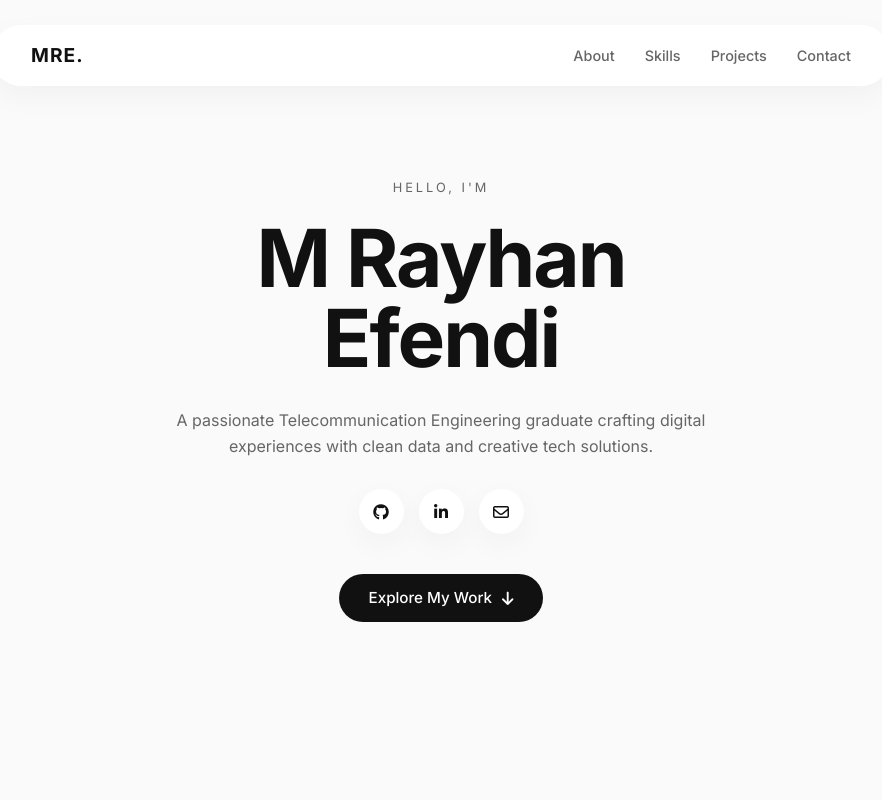
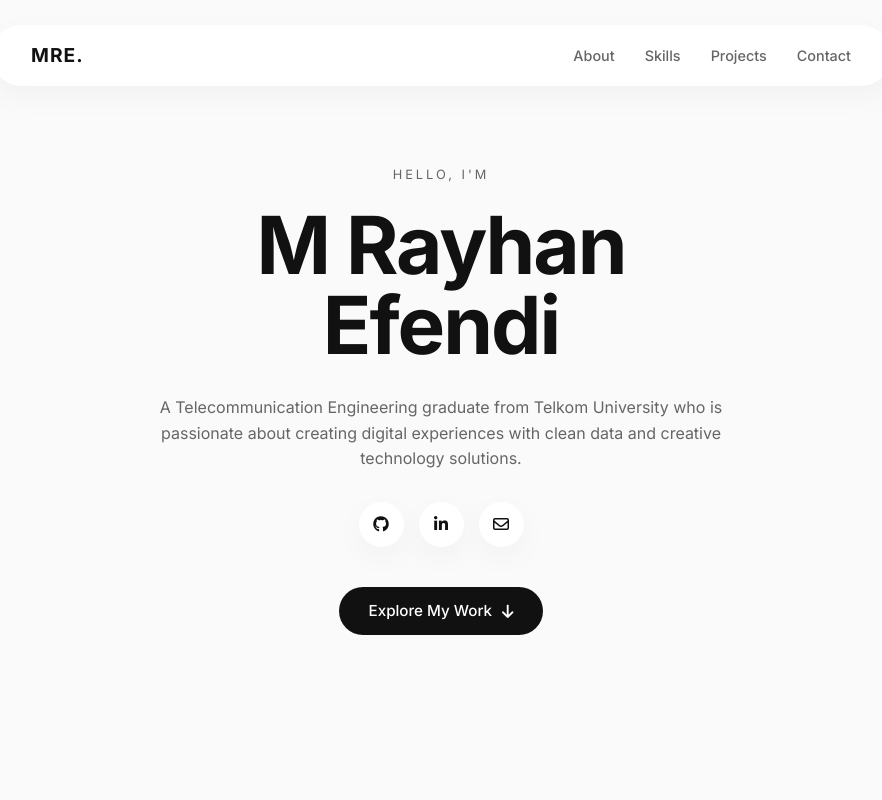
Before and after one commit to rayhanefendi1/rayhan-portofolio, a plain HTML site: page index.html in a window 1280 px wide. Shown: the top 800 px of the page, without its empty margins (199-1081 px from the left). Drawn offline with Linux system fonts and the light colour scheme.

Commit message:
Revise index.html for portfolio updates
Updated the content and structure of the portfolio webpage, including sections for hero, about, skills, projects, contact, and footer.

```diff
--- a/index.html
+++ b/index.html
@@ -28,7 +28,7 @@
         <p class="subtitle">HELLO, I'M</p>
         <h1>M Rayhan<br>Efendi</h1>
         <p class="description">
-            A passionate Telecommunication Engineering graduate crafting digital<br>experiences with clean data and creative tech solutions.
+            A Telecommunication Engineering graduate from Telkom University who is passionate about creating digital experiences with clean data and creative technology solutions.
         </p>
         <div class="social-icons">
             <a href="https://github.com/rayhanefendi1"><i class="fa-brands fa-github"></i></a>
```
